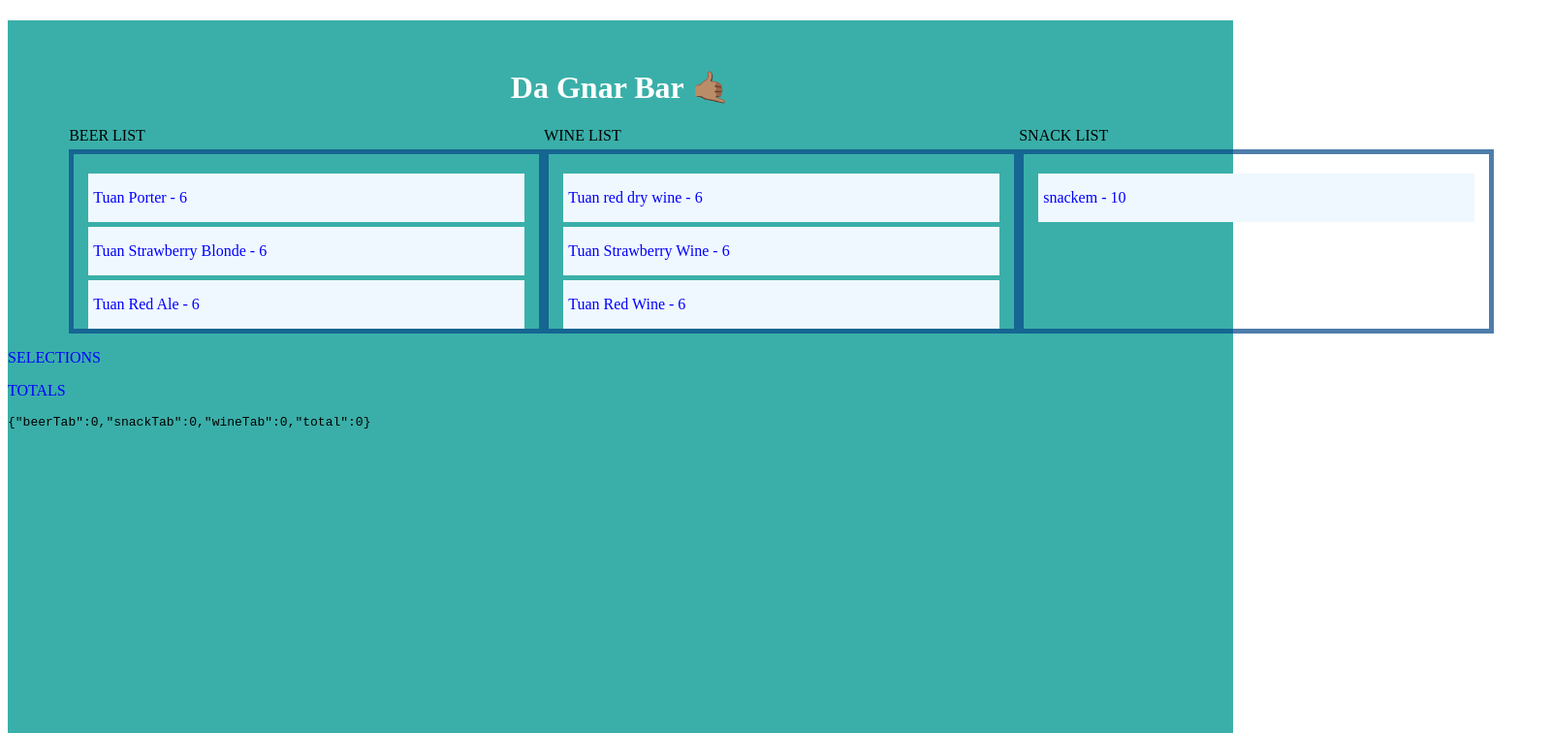
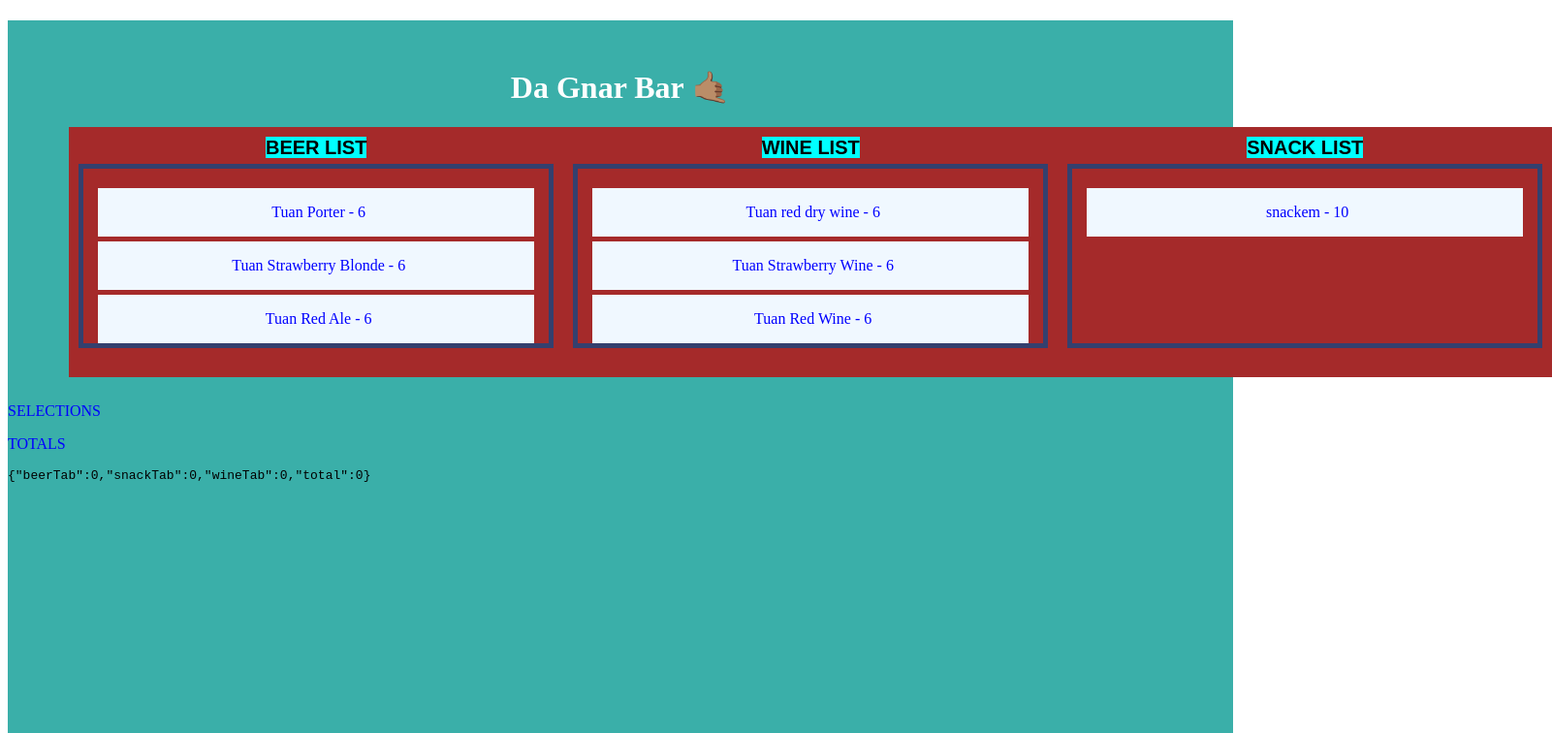
Before and after one commit to frankmeza/gnar-bar, a React app in the folder client/: page / in a window 1280 px wide. Shown: the top 756 px of the page at 97% size, 1601 px wide, since content can reach past the window. Built offline with nearby package versions, Linux system fonts and the light colour scheme; the HTML template or start-up script is replaced by a standard one.

Commit message:
add container style

```diff
--- a/client/src/components/selection/selection.scss
+++ b/client/src/components/selection/selection.scss
@@ -54,3 +54,20 @@
   margin-top: 5px;
   height: 50px;
 }
+
+.selection-item-type {
+  font-size: 20px;
+  font-weight: bold;
+  font-family: fantasy;
+  background-color: aqua;
+}
+
+.selection-menu-area {
+  text-align: center;
+  background-color: brown;
+  padding-bottom: 30px;
+  padding-top: 10px;
+  padding-right: 10px;
+  padding-left: 10px;
+  margin-bottom: 10px;
+}
--- a/client/src/components/selection/selection_list.tsx
+++ b/client/src/components/selection/selection_list.tsx
@@ -16,7 +16,7 @@ const SelectionList = (props: SelectionListProps) => {
     const itemTypeTitle = `${itemType.toUpperCase()} LIST`;
 
     return (
-        <div>
+        <div className="selection-menu-area">
             <span className="selection-item-type">{itemTypeTitle}</span>
             <div className={`selection-list-${itemType}`}>
 
```
